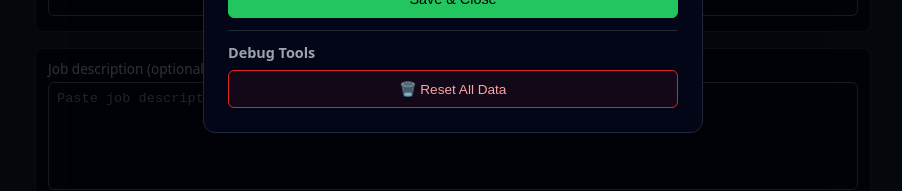
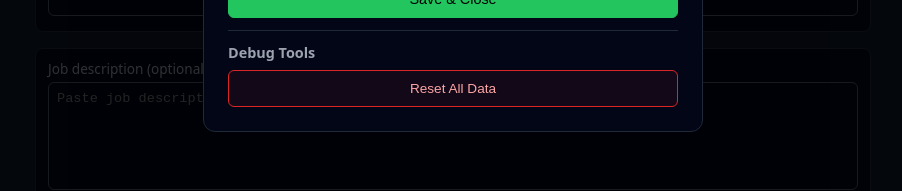
Before and after one commit to raghugg/job-hunter, a React (Vite) app in the folder web/: page / in a window 1280 px wide. Both pictures are taken after a click on the button "⚙️ Settings". Shown: the part 496-687 px from the top of the page, without its empty margins (187-1089 px from the left). Built offline with nearby package versions, Linux system fonts and the light colour scheme.

Commit message:
Changed remove all data button design

```diff
--- a/web/src/App.jsx
+++ b/web/src/App.jsx
@@ -297,7 +297,7 @@ export default function App() {
                   fontWeight: "500",
                 }}
               >
-                🗑️ Reset All Data
+                Reset All Data
               </button>
             </div>
           </div>
```
